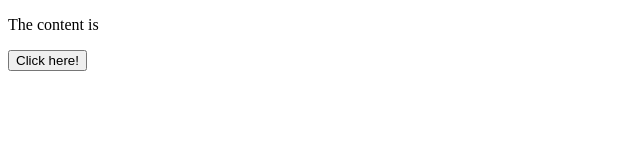
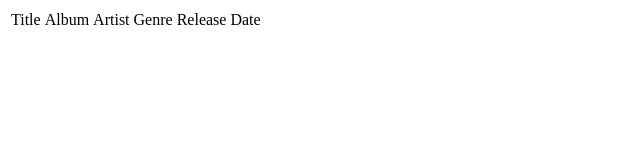
Before and after one commit to jjvega86/MusicLibrary, a plain HTML site: page index.html in a window 1280 px wide. Shown: the whole page, without its empty margins (0-640 px from the left). Drawn offline with nearby package versions, Linux system fonts and the light colour scheme; no server answers.

Commit message:
Added table to index.html, moved AJAX GET function to .ready function in script.js

```diff
--- a/index.html
+++ b/index.html
@@ -10,8 +10,18 @@
     <script src="script.js"></script>
 </head>
 <body>
-    <p class="music">The content is</p>
-    <button type="button" onclick="loadMusic()">Click here!</button>
-
+    <table>
+        <thead>
+            <tr>
+                <td>Title</td>
+                <td>Album</td>
+                <td>Artist</td>
+                <td>Genre</td>
+                <td>Release Date</td>
+            </tr>
+        </thead>
+        <tbody class="music">
+        </tbody>
+    </table>
 </body>
 </html>
--- a/script.js
+++ b/script.js
@@ -1,10 +1,4 @@
 $(document).ready(function () {
-
-
-
-});
-
-function loadMusic(){
     $.ajax({
         url: "http://www.devcodecampmusiclibrary.com/api/music",
         dataType: "json",
@@ -29,4 +23,4 @@ function loadMusic(){
         }
     });
 
-}
+});
```
